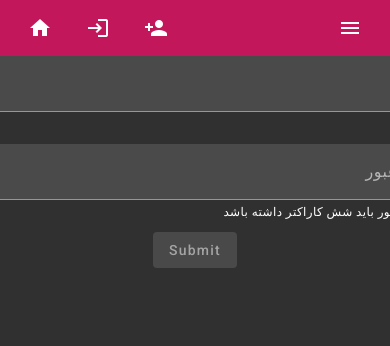
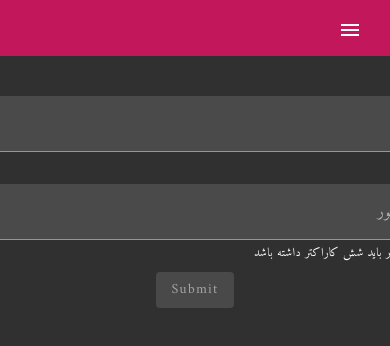
Before and after one commit to ramankhan7/Fitness-app, an Angular app: page /login in a window 390 px wide. Shown: the top 346 px of the page. Built offline with nearby package versions, Linux system fonts and the light colour scheme.

Commit message:
responsive Toolbar

```diff
--- a/src/app/app.component.css
+++ b/src/app/app.component.css
@@ -27,3 +27,8 @@ a:active {
   padding: 0;
   margin: 0;
 }
+
+
+main {
+  padding-top: 40px;
+}
--- a/src/app/app.component.html
+++ b/src/app/app.component.html
@@ -5,13 +5,13 @@
 
   <mat-sidenav-content>
     <mat-toolbar color="primary">
-      <div>
+      <div fxHide.gt-xs>
         <button mat-icon-button (click)="sidenav.toggle()">
           <mat-icon>menu</mat-icon>
         </button>
       </div>
 
-      <div fxFlex fxLayout fxLayoutAlign="flex-end">
+      <div fxFlex fxLayout fxLayoutAlign="flex-end" fxHide.xs>
         <ul fxLayout fxLayoutGap="10px" class="navigation-items">
           <li>
             <a mat-icon-button routerLink="signup">
--- a/src/styles.css
+++ b/src/styles.css
@@ -1,4 +1,9 @@
 /* You can add global styles to this file, and also import other style files */
+@import url("https://fonts.googleapis.com/css2?family=Amiri:wght@400;700&display=swap");
+
+* {
+  font-family: "Amiri", serif;
+}
 
 html,
 body {
@@ -6,5 +11,4 @@ body {
 }
 body {
   margin: 0;
-  font-family: Roboto, "Helvetica Neue", sans-serif;
 }
```
